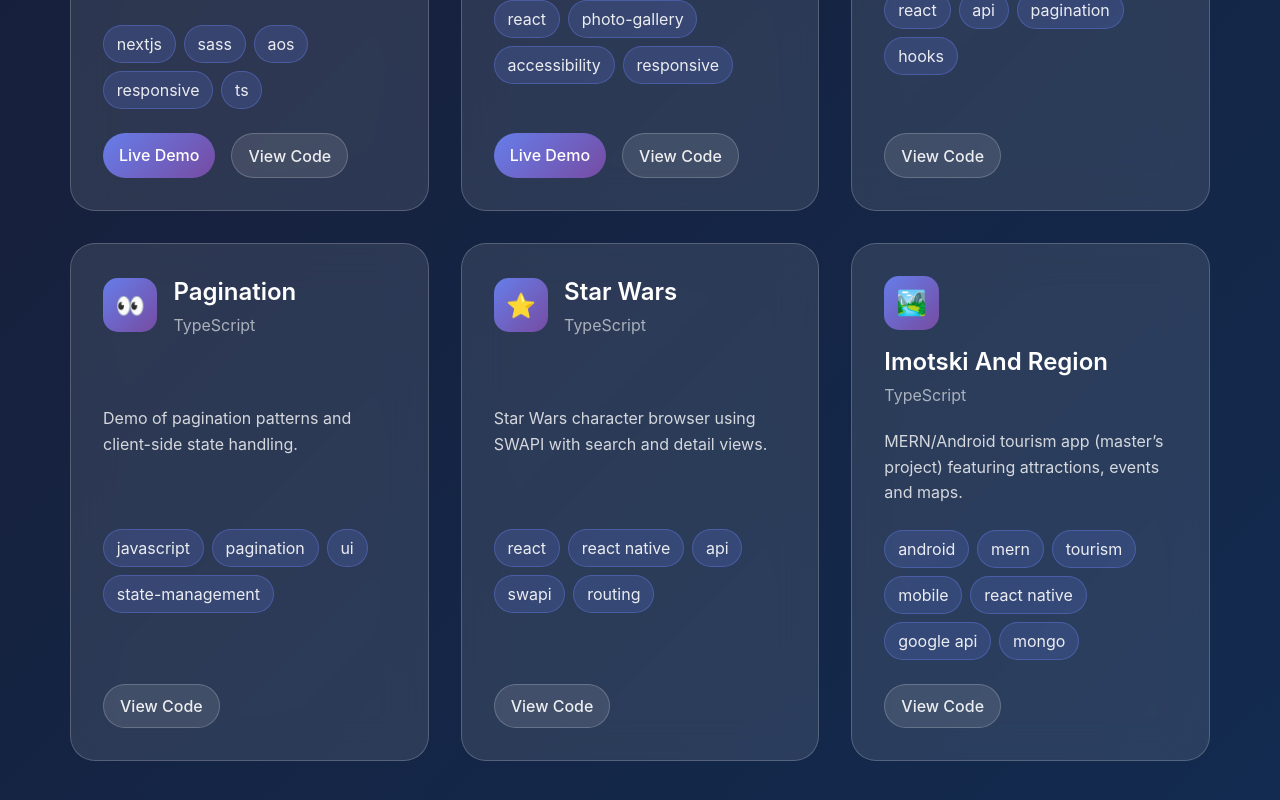
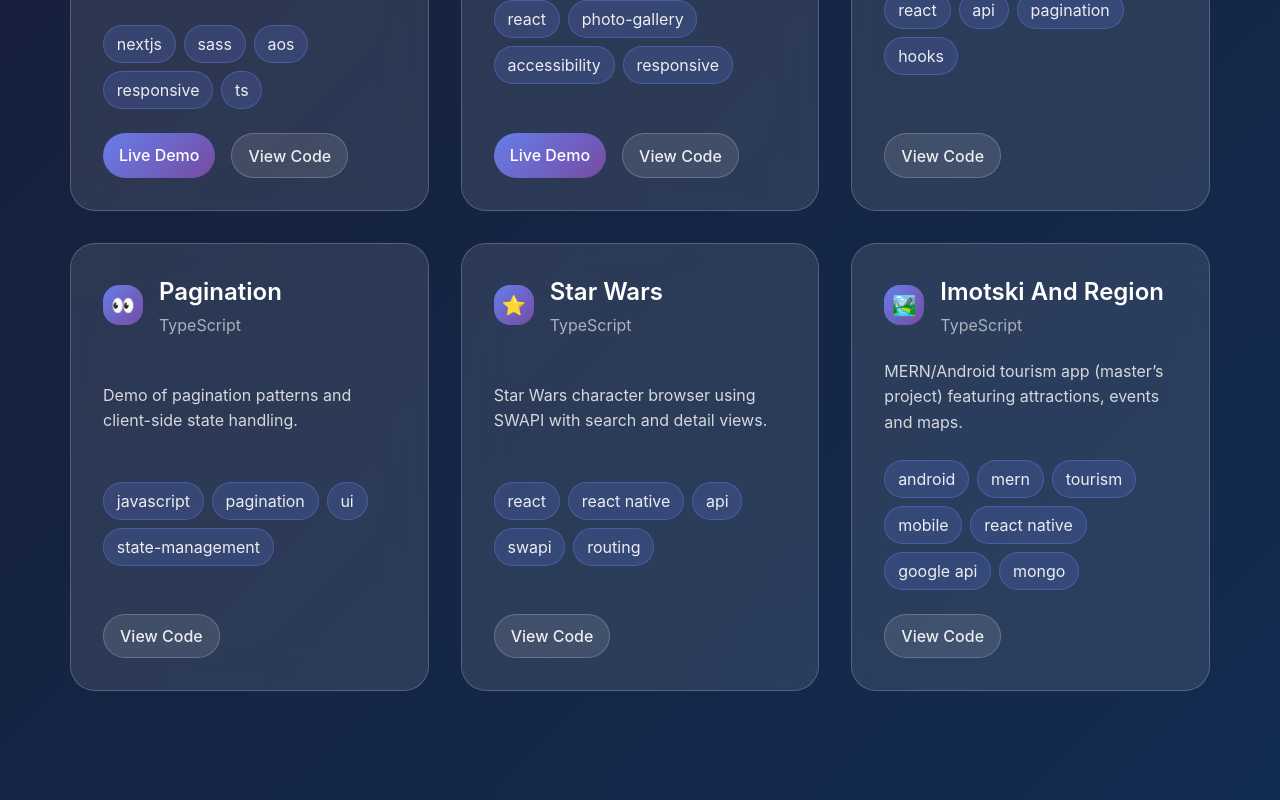
Before and after one commit to jopaa10/Portfolio, a React (Create React App) app: page / in a window 1280 px wide. Shown: the part 6569-7369 px from the top of the page. Built offline with nearby package versions, Linux system fonts and the light colour scheme.

Commit message:
fixing accessability and fixing readme

```diff
--- a/src/components/Layout/Navbar.js
+++ b/src/components/Layout/Navbar.js
@@ -12,18 +12,20 @@ const Navbar = () => {
   const threshold = 28;
 
   const toggleMenu = () => {
+    if (!(isMobileView || forceMobileView)) return;
+
     if (menuOpen) {
       setClosing(true);
       setTimeout(() => {
         setMenuOpen(false);
         setClosing(false);
-      }, 300); // match your CSS transition
+      }, 300);
     } else {
       setMenuOpen(true);
     }
   };
 
-  const handleIsActive = (id) => {
+  const handleIsActive = () => {
     toggleMenu();
   };
 
@@ -37,7 +39,7 @@ const Navbar = () => {
   useEffect(() => {
     const handleResize = () => {
       const width = window.innerWidth;
-      setIsMobileView(width <= 1024); // tablet breakpoint
+      setIsMobileView(width <= 768); // tablet breakpoint
       if (width > 1024) {
         setMenuOpen(false);
         setClosing(false);
@@ -54,7 +56,7 @@ const Navbar = () => {
       cleanup();
       window.removeEventListener('resize', handleResize);
     };
-  }, []);
+  }, [forceMobileView]);
 
   const showToggle = isMobileView || forceMobileView;
 
--- a/src/styles/components/_timeline.scss
+++ b/src/styles/components/_timeline.scss
@@ -50,14 +50,6 @@
       transform: rotateY(0deg) rotateX(0deg);
       transition: all 0.6s cubic-bezier(0.25, 0.46, 0.45, 0.94);
       box-shadow: 0 0.625rem 0.9375rem rgba(0, 0, 0, 0.3), inset 0 1px 0 var(--glass-border);
-
-      @include tablet {
-        padding: clamp(1.2rem, 2vw, 2rem);
-      }
-
-      @include mobile {
-        padding: clamp(1rem, 2vw, 1.5rem);
-      }
 
       &::before {
         content: '';
--- a/src/styles/pages/_projects.scss
+++ b/src/styles/pages/_projects.scss
@@ -54,17 +54,23 @@
     }
 
     .project-icon {
-      width: clamp(2.5rem, 3vw + 1rem, 4rem);
-      height: clamp(2.5rem, 3vw + 1rem, 4rem);
+      width: 2.5rem;
+      height: 2.5rem;
+
       background: var(--primary-gradient);
-      border-radius: 15px;
+      border-radius: 1rem;
+
       display: flex;
       align-items: center;
       justify-content: center;
-      font-size: 1.5rem;
+
+      font-size: clamp(1.2rem, 2vw, 0.7rem);
+      line-height: 1;
+
+      transition: all 0.3s ease;
 
       @include mobile {
-        font-size: 2rem;
+        font-size: clamp(1.4rem, 2vw, 0.7rem);
       }
     }
 
--- a/src/styles/pages/_skills-section.scss
+++ b/src/styles/pages/_skills-section.scss
@@ -4,7 +4,7 @@
   width: 100%;
   position: relative;
   height: auto;
-  padding: clamp(2rem, 5vw, 5rem) clamp(1rem, 4vw, 2rem);
+  padding: 0 2rem;
 
   .skills-box {
     display: grid;
@@ -17,7 +17,7 @@
     }
 
     @include mobile {
-      grid-template-columns: repeat(auto-fit, minmax(250px, 1fr));
+      grid-template-columns: repeat(auto-fit, minmax(200px, 1fr));
     }
   }
 
```
Also changed, not shown: 1 other file (tests, documents, lock files or other folders).
